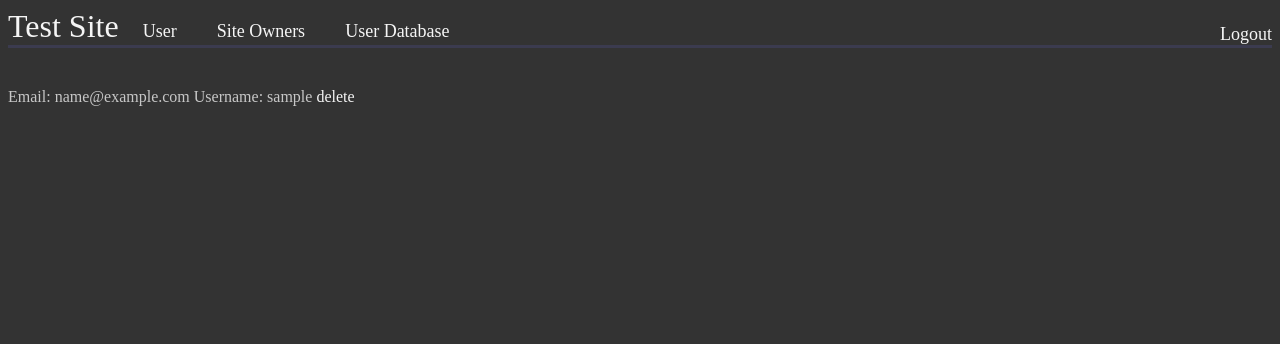
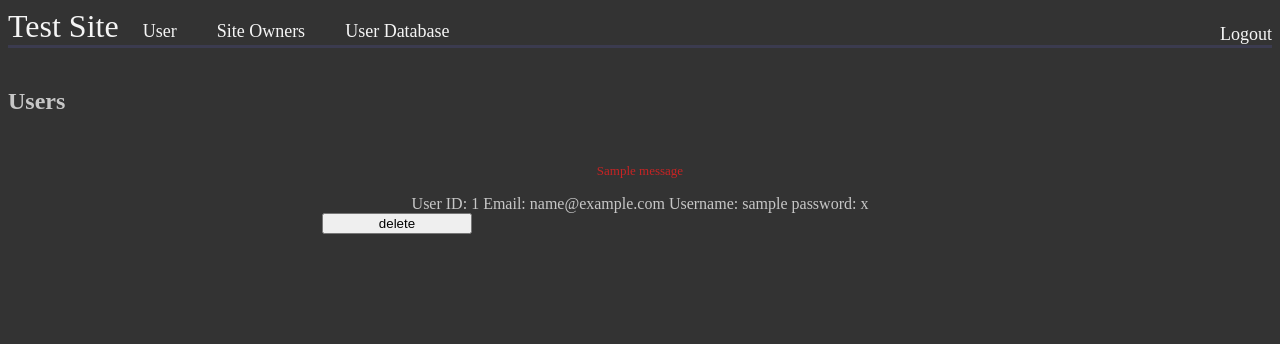
Before and after one commit to jacneeley/flask-repos, a Flask app: template simple-html-template/templates/userdb.html in a window 1280 px wide. Shown: the top 344 px of the page. Run offline with Flask 3, Linux system fonts and the light colour scheme; the template is opened without the code that fills it: most values are stand-ins (such as "Sample title", 1, 10 or a date in 2020); one stand-in notice (Sample message) is shown.

Commit message:
added delete

```diff
--- a/simple-html-template/templates/create.html
+++ b/simple-html-template/templates/create.html
@@ -6,7 +6,7 @@
     {% with messages = get_flashed_messages() %}
         {% if messages %}
             {% for msg in messages %}
-               <p style=" text-align: center; font-size: small; color:rgba(255, 31, 31, 0.726)">{{msg}}</p>
+               <p style=" text-align: center; font-size: small; color:rgba(85, 190, 24, 0.726)">{{msg}}</p>
             {% endfor %}
         {% endif %}
     {% endwith %}
--- a/simple-html-template/templates/userdb.html
+++ b/simple-html-template/templates/userdb.html
@@ -1,6 +1,20 @@
 {% extends "base.html" %}
 {% block content %}
+    <h2 style="margin-bottom: 3rem;">Users</h2>
+    {% with messages = get_flashed_messages() %}
+        {% if messages %}
+            {% for msg in messages %}
+               <p style=" text-align: center; font-size: small; color:rgba(255, 31, 31, 0.726)">{{msg}}</p>
+            {% endfor %}
+        {% endif %}
+    {% endwith %}
     {% for item in values %}
-        <p>Email: {{item.email}} Username: {{item.username}} <a href="{{url_for('del_users')}}">delete</a></p>
+        <Form action="{{ url_for('del_users', user_id = item.id) }}" method="post" class ="db-items">
+            <p>User ID:
+                <!-- <input type ="text" name = "userID" value ="{{item.id}}" class="remove-input-styles" readonly />  -->
+                {{ item.id }} Email: {{item.email}} Username: {{item.username}} password: {{item.password}}
+                <input type="submit" value = "delete" class="remove-input-styles" style="float: right; margin-right: 50rem;"/>
+            </p>
+        </Form>
     {% endfor %}
 {% endblock%}
```
Also changed, not shown: simple-html-template/flask_html_templates.py (+13 -4 lines).
